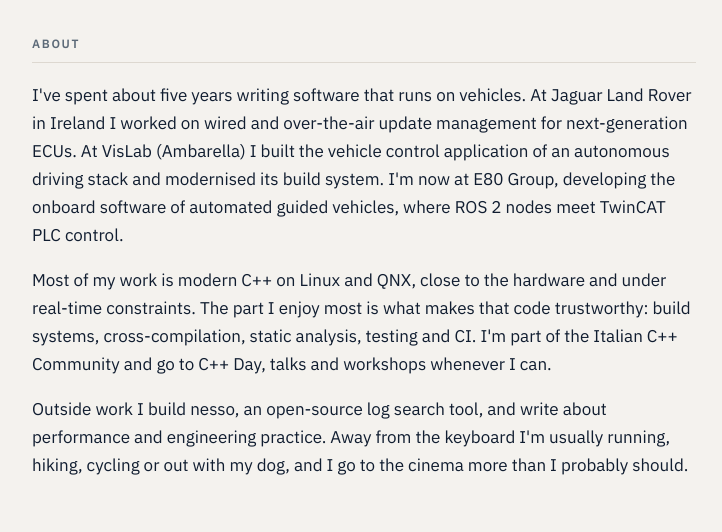
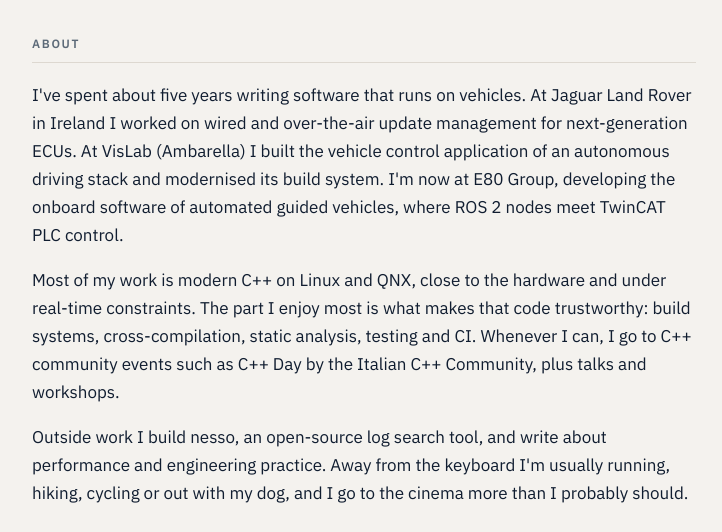
Before and after one commit to lorenzocaprari/lorenzocaprari.github.io, a plain HTML site: page index.html in a window 1280 px wide. Shown: the part 206-738 px from the top of the page, without its empty margins (276-998 px from the left). Drawn offline with Linux system fonts and the light colour scheme.

Commit message:
Site: reword community line, drop E80 Docker claim from CV

```diff
--- a/index.html
+++ b/index.html
@@ -60,7 +60,7 @@ footer{margin-top:72px;color:var(--muted);font-size:.85rem}
 
 <h2>About</h2>
 <p>I've spent about five years writing software that runs on vehicles. At Jaguar Land Rover in Ireland I worked on wired and over-the-air update management for next-generation ECUs. At VisLab (Ambarella) I built the vehicle control application of an autonomous driving stack and modernised its build system. I'm now at E80 Group, developing the onboard software of automated guided vehicles, where ROS 2 nodes meet TwinCAT PLC control.</p>
-<p>Most of my work is modern C++ on Linux and QNX, close to the hardware and under real-time constraints. The part I enjoy most is what makes that code trustworthy: build systems, cross-compilation, static analysis, testing and CI. I'm part of the Italian C++ Community and go to C++ Day, talks and workshops whenever I can.</p>
+<p>Most of my work is modern C++ on Linux and QNX, close to the hardware and under real-time constraints. The part I enjoy most is what makes that code trustworthy: build systems, cross-compilation, static analysis, testing and CI. Whenever I can, I go to C++ community events such as C++ Day by the Italian C++ Community, plus talks and workshops.</p>
 <p>Outside work I build nesso, an open-source log search tool, and write about performance and engineering practice. Away from the keyboard I'm usually running, hiking, cycling or out with my dog, and I go to the cinema more than I probably should.</p>
 
 <h2>Projects</h2>
```
Also changed, not shown: 1 other file.
